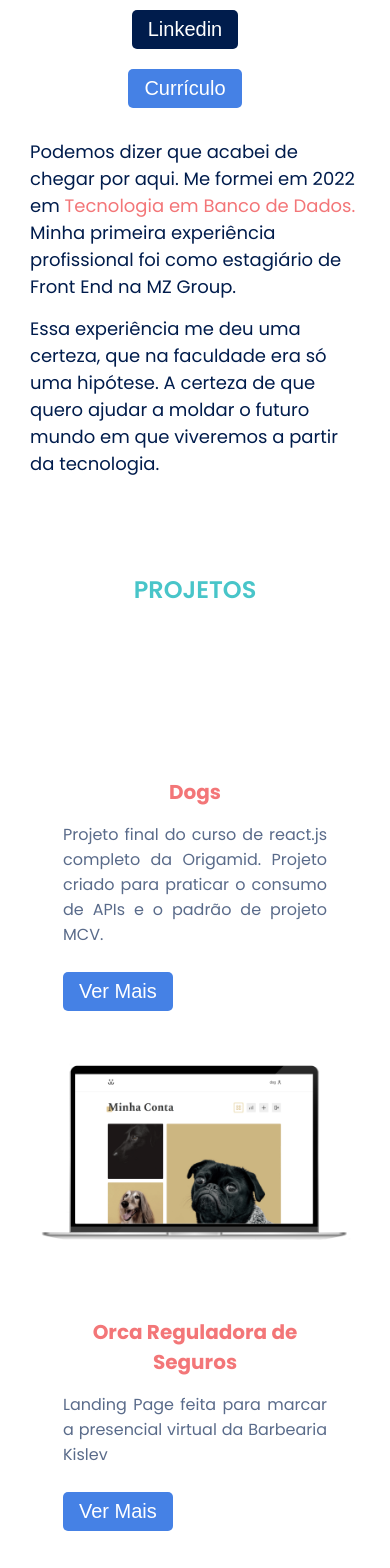
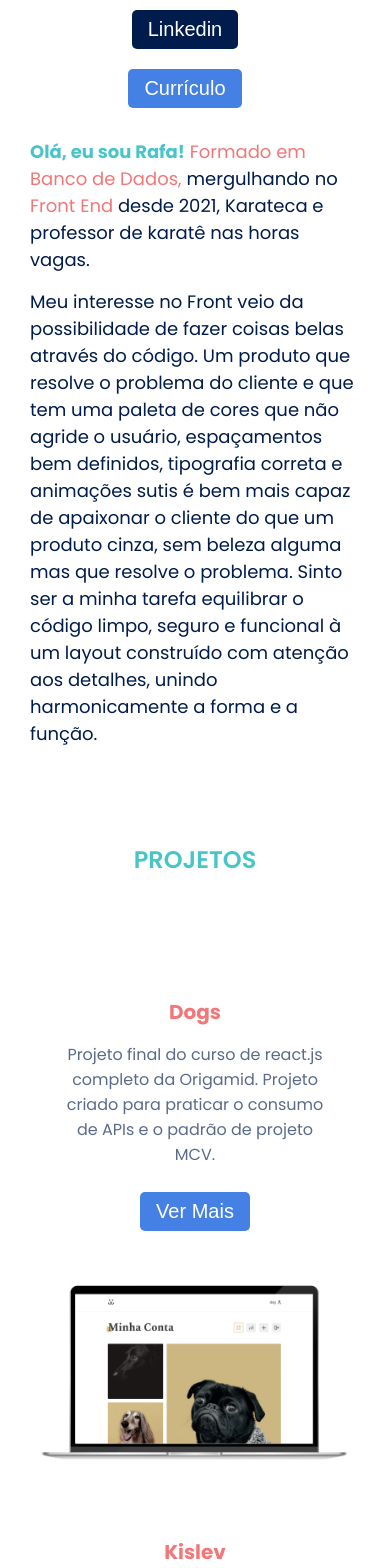
Before and after one commit to Rafa-py/portfolio-redisign, a React (Create React App) app: page / in a window 390 px wide. Shown: the part 1260-2828 px from the top of the page. Built offline with nearby package versions, Linux system fonts and the light colour scheme.

Commit message:
fix(modal): resolve the modal's mobile bug

```diff
--- a/public/index.html
+++ b/public/index.html
@@ -1,5 +1,5 @@
 <!DOCTYPE html>
-<html lang="en">
+<html lang="pt-BR">
   <head>
     <meta charset="utf-8" />
     <link rel="icon" href="%PUBLIC_URL%/favicon.ico" />
@@ -27,7 +27,7 @@
       work correctly both with client-side routing and a non-root public URL.
       Learn how to configure a non-root public URL by running `npm run build`.
     -->
-    <title>React App</title>
+    <title>Rafa</title>
   </head>
   <body>
     <noscript>You need to enable JavaScript to run this app.</noscript>
--- a/src/App.scss
+++ b/src/App.scss
@@ -14,18 +14,30 @@
   right: 0;
   left: 0;
 
-  display: flex;
-  align-items: center;
-  justify-content: center;
+  // display: flex;
+  // align-items: center;
+  // justify-content: center;
 }
 .modal-content {
-  width: 90%;
-  height: 90%;
-  max-width: 1300px;
+  position: absolute;
+  top: 40px;
+  left: 40px;
+  right: 40px;
+  bottom: 40px;
+  border: transparent;
+  border-radius: 8px;
   background-color: white;
-  padding: 10px;
-  border-radius: 5px;
-  border-color: transparent;
+  overflow: auto;
+  outline: none;
+  padding: 15px;
+  // margin: 5% 5% 0 5%;
+  // width: 90%;
+  // height: 90%;
+  // max-width: 1300px;
+  // background-color: white;
+  // padding: 10px;
+  // border-radius: 5px;
+  // border-color: transparent;
   .modal{
     .titleModal{
       text-align: center;
@@ -53,13 +65,15 @@
         .btnBox{
           display: flex;
           width: 100%;
-          justify-content: space-around;
+          justify-content: center;
+          gap: 1.5rem;
+          align-items: center;
         }
-        .boxDescription{
-          width: 50%;
-          .largeDescription{
-            padding-left: 25px;
-          }
+      }
+      .boxDescription{
+        width: 50%;
+        .largeDescription{
+          padding-left: 25px;
         }
       }
     }
--- a/src/Assets/data.js
+++ b/src/Assets/data.js
@@ -9,51 +9,57 @@ export const DATA_PROJECTS = ()=>{
                type: "estudos",
                tech: ["react", "sass",],
                shortDescription: "Projeto final do curso de react.js completo da Origamid. Projeto criado para praticar o consumo de APIs e o padrão de projeto MCV. ",
-               largeDescription: "Ainda vou fazer",
+               largeDescription: <div><b>Dogs</b> é uma rede social para cachorros com funcionalidades parecidas com a do instagram. É um excelente projeto de estudos que me introduziu muito do gigantesco mundo do React.
+                <br/><br/>
+               Ao fazer o <b>sistema de comentários, integração com api, login de usuário,</b> etc, fui apresentado aos eventos, componentes e propriedades básicos da biblioteca. Podendo colocar em prática o conceito de <b>SPA (single page application)</b> tão usado nos maiores players do mercado de tecnologia. Exemplo: instagram, linkedin, spotify, ifood, etc.
+               <br/><br/>
+               O <b>André Rafael</b> acertou em cheio, não só na sua maravilhosa didática no curso de <b>React Completo da Origamid</b>, como também na criação de um projeto atual, diverso em usos da ferramenta e muito bonito.
+               <br/><br/>
+               </div>,
                photo: photoDog,
                links: {
                    figma: false,
                    git: "//www.github.com/Rafa-py/dogs",
-                   site: false
+                   site: "//rafa-py.github.io/dogs/"
                }
             },
+            {
+                name: "Kislev",
+                type: "freelancer",
+                tech: ["vanilla", "sass",],
+                shortDescription: "Barbearia",
+                largeDescription: <div>
+                 A <b>Kislev</b> é uma Barbearia na Vila Invernada (zona leste de São Paulo), comandada pelo <b>Matheus Vagner Bellantani.</b> Ele e seu pai atendem com extrema qualidade e carinho desde 2018.
+                 <br/><br/>
+                 Conheci o <b>Vagner</b> ainda quando fazíamos ensino médio e foi um prazer inenarrável vê-lo construir o seu sonho: seu próprio negócio. Começando com uma barbearia improvisada na garagem dos pais e chegando a um salão profissional com uma clientela fiel.
+                 <br/><br/>
+                 Nesse projeto que marca a inauguração da presença digital da <b>Kislev,</b> atuei como <b>UI Designer e Desenvolvedor Front End.</b> Não ouso dizer que também fui fotógrafo porque infelizmente não tenho formação na área, mas as fotos que estão no site também foram tiradas por mim, com a ajuda e paciência infinita do Vagner para fazer e refazer poses enquanto eu procurava os melhores ângulos e iluminação. O projeto foi feito com o fígma para o design, HTML, SASS e javascript Vanilla para o front end.
+                 O projeto foi feito com o <b>fígma</b> para o design, <b>HTML, SASS e javascript Vanilla</b> para o front end.
+                 <br/><br/>
+                 <p style={{color: "#F37678", fontWeight: "bold"}}>OBS: ainda estamos em processo de adquirir o domínio e a hospedagem. Portanto, o site está no disponível no github pages para testes. Confira a versão inicial! </p>
+                </div>,
+                photo: photoKislev,
+                links: {
+                    figma: "//www.figma.com/file/6kw87sdKXTbcHZjnXY0tM6/Kislev-Barbearia?node-id=122%3A331&t=AzNldGlkcaC0siij-1",
+                    git: "//www.github.com/Rafa-py/Kislev",
+                    site: "//rafa-py.github.io/Kislev/"
+                }
+             },
             {
                 name: "Orca Reguladora de Seguros",
                 type: "freelancer",
                 tech: ["wordpress", "sass",],
                 shortDescription: "Landing Page feita para marcar a presencial virtual da Barbearia Kislev",
-                largeDescription: "Ainda vou fazer",
+                largeDescription: <div><b>A Orca</b> é uma empresa que regula sinistro e tem expertise em todos os ramos de seguros em âmbito nacional. Tem sua cede em São Paulo e mais de 1000 colaboradores pelo Brasil.
+                <br/><br/>
+                <b>Eu e o Matheus Felix (Desenvolvedor Front End)</b> tivemos a oportunidade de inaugurar a presença da Orca na Web, com uma landing page moderna e com informações diretas sobre as áreas de atuação da empresa.
+                <br/><br/>
+                Nesse projeto atuei apenas como UI Designer. O cliente já tinha uma logo e o laranja (EB7700) já fazia parte da identidade visual. Fiz alguns testes de layout e cheguei a três protótipos que harmonizavam com a logo (os três estão disponíveis no link do fígma). Desses protótipos o cliente optou pelo com o fundo roxo (1B1925), que está bastante presente no header, na seção Nossa Equipe e nos Contatos.</div>,
                 photo: photoOrca,
                 links: {
                     figma: "https://www.figma.com/file/TmMLqB0pp215sk6rkPBBBY/Orca-Reguladora-de-Sinistro?node-id=42%3A372&t=hDM49c8H4TJD9Pjh-1",
                     site: "//orcareguladora.com.br/"
                 }
              },
-             {
-               name: "Kislev",
-               type: "freelancer",
-               tech: ["vanilla", "sass",],
-               shortDescription: "Landing Page feita para marcar a presencial virtual da Barbearia Kislev",
-               largeDescription: "Ainda vou fazer",
-               photo: photoKislev,
-               links: {
-                   figma: "//www.figma.com/file/6kw87sdKXTbcHZjnXY0tM6/Kislev-Barbearia?node-id=122%3A331&t=AzNldGlkcaC0siij-1",
-                   git: "//www.github.com/Rafa-py/Kislev",
-                   site: "//rafa-py.github.io/Kislev/"
-               }
-            },
-            {
-               name: "Teste 2",
-               type: "freelancer",
-               tech: ["tailwind", "sass",],
-               shortDescription: "Landing Page feita para marcar a presencial virtual da Barbearia Kislev",
-               largeDescription: "Ainda vou fazer",
-               photo: photoKislev,
-               links: {
-                   figma: "//www.figma.com/file/6kw87sdKXTbcHZjnXY0tM6/Kislev-Barbearia?node-id=122%3A331&t=AzNldGlkcaC0siij-1",
-                   git: "//github.com/Rafa-py/Kislev",
-                   site: "//rafa-py.github.io/Kislev/"
-               }
-            }
            ]
     }
--- a/src/Components/Button.js
+++ b/src/Components/Button.js
@@ -39,7 +39,7 @@ const Button = ({children,value, onClick, logo, url, ...props}) => {
     }
   })
   return (
-    <div>{ url &&
+    <div className={style.div}>{ url &&
       <button onClick={onClick} className={style.btn} style={{background: btnColor}}>
         {imgLogo && <img src={imgLogo}/>}
         {url && <Link to={url}>{children}</Link>}
--- a/src/Components/Button.module.scss
+++ b/src/Components/Button.module.scss
@@ -18,10 +18,18 @@
         color: white;
     }
 }
+@media(max-width: 1000px){
+    .div{
+        display: flex;
+        justify-content: center;
+    }
+}
 @media(max-width: 460px){
-    .btn{
-        margin-bottom: 10px;
-        max-width: 130px;
+    .div{
+        .btn{
+            margin-bottom: 10px;
+            max-width: 130px;
+        }
     }
 }
 .btn:hover,
--- a/src/Components/Sections/About.js
+++ b/src/Components/Sections/About.js
@@ -21,12 +21,9 @@ const About = () => {
             </div>
         </div>
         <div className={style.box_Text}>
-          <p>
-        Podemos dizer que acabei de chegar por aqui. Me formei em 2022 em <span>Tecnologia em Banco de Dados.</span> Minha primeira experiência profissional foi como estagiário de Front End na MZ Group.
-        </p>
-        <p>
-        Essa experiência me deu uma certeza, que na faculdade era só uma hipótese. A certeza de que quero ajudar a moldar o futuro mundo em que viveremos a partir da tecnologia.
-          </p>
+
+        <p><b style={{color: "#48C5C9"}}>Olá, eu sou Rafa!</b> <span>Formado em Banco de Dados,</span> mergulhando no <span>Front End</span> desde 2021, Karateca e professor de karatê nas horas vagas.</p>
+<p>Meu interesse no Front veio da possibilidade de fazer coisas belas através do código. Um produto que resolve o problema do cliente e que tem uma paleta de cores que não agride o usuário, espaçamentos bem definidos, tipografia correta e animações sutis é bem mais capaz de apaixonar o cliente do que um produto cinza, sem beleza alguma mas que resolve o problema. Sinto ser a minha tarefa equilibrar o código limpo, seguro e funcional à um layout construído com atenção aos detalhes, unindo harmonicamente a forma e a função.</p>
         </div>
       </div>
 
--- a/src/Components/Sections/ProjectsItem.module.scss
+++ b/src/Components/Sections/ProjectsItem.module.scss
@@ -63,11 +63,13 @@
             }
             &Text{
                 width: 80%;
+                text-align: center;
                 h4{
                     margin-bottom: 15px;
                 }
                 p{
                     text-align: justify;
+                    text-align: center;
                 }
             }
         }
@@ -76,6 +78,7 @@
 
 @media(max-width: 600px){
     .projects{
+        padding-top: 0px;
         .box{
             margin: 120px 0;
             &Img{
```
Also changed, not shown: src/Components/Sections/ProjectsItem.js (line endings or trailing spaces), src/Components/Title.module.scss (line endings or trailing spaces), 1 other file (tests, documents, lock files or other folders).
